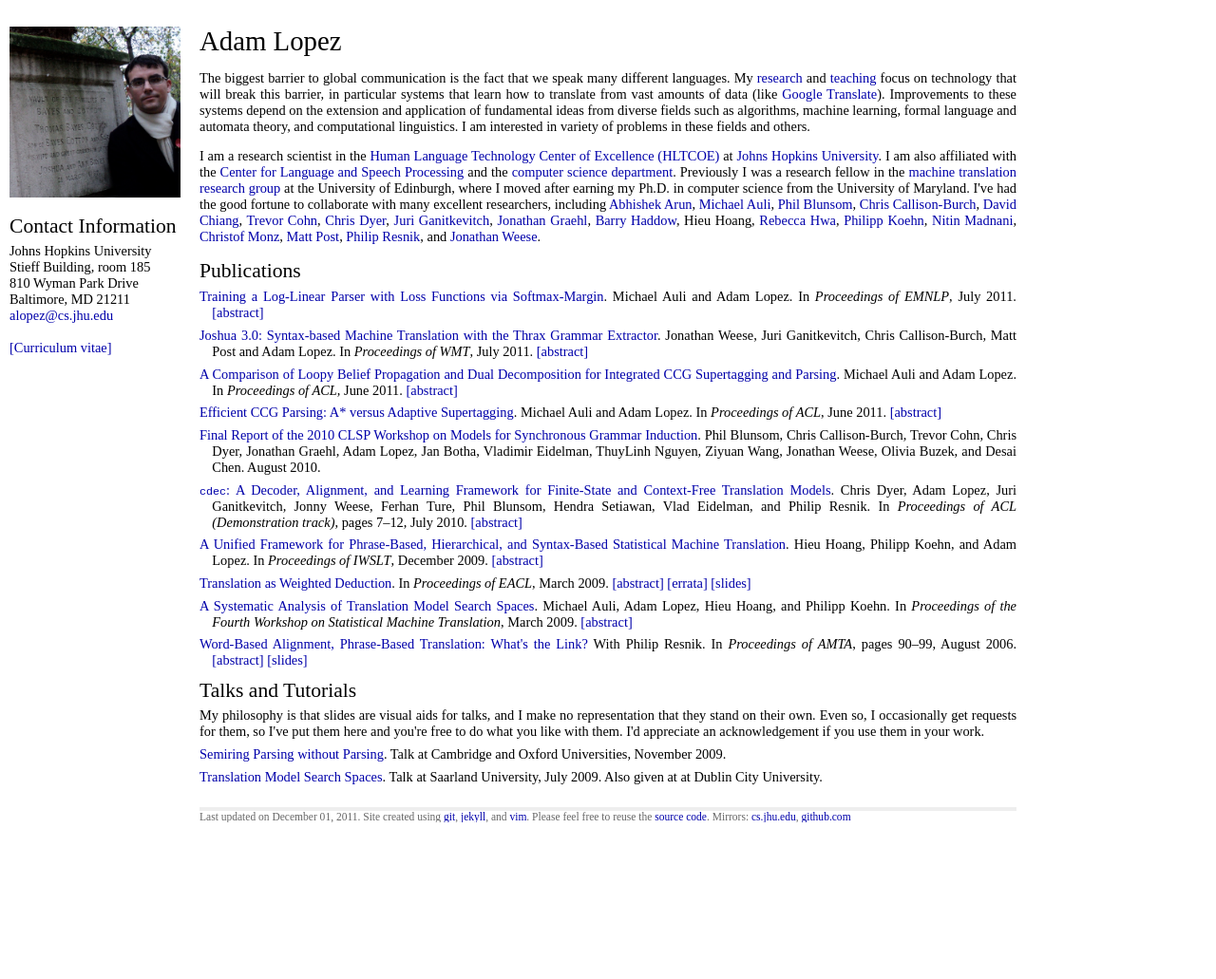
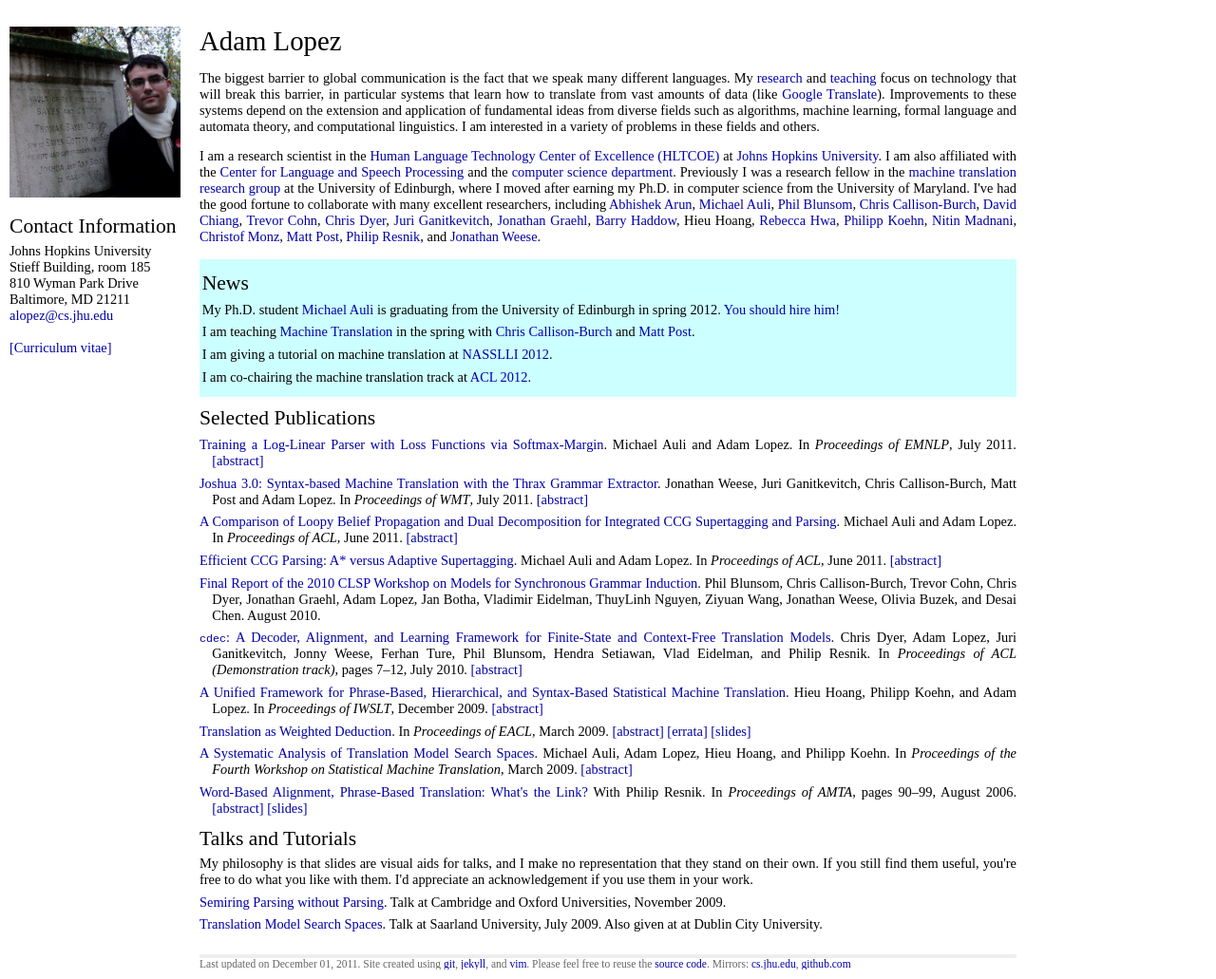
Before and after one commit to alopez/alopez.github.com, a Jekyll site: the page built from index.html, in a window 1280 px wide. Shown: the whole page at 95% size. Built offline with Jekyll 4.4.1, drawn with Linux system fonts in a browser that asks for light colours; before the commit the page ends 900 px from its top, so only the background shows below that.

Commit message:
Added news, slight rewording

```diff
--- a/index.html
+++ b/index.html
@@ -13,10 +13,18 @@ function unhide(divID) {
 
 <div id="bio" class="cv">
 <h1>Adam Lopez</h1>
-<p>The biggest barrier to global communication is the fact that we speak many different languages. My <a href="#pubs">research</a> and <a href="esslli2010.html">teaching</a> focus on technology that will break this barrier, in particular systems that learn how to translate from vast amounts of data (like <a href="http://translate.google.com">Google Translate</a>). Improvements to these systems depend on the extension and application of fundamental ideas from diverse fields such as algorithms, machine learning, formal language and automata theory, and computational linguistics. I am interested in variety of problems in these fields and others.
+<p>The biggest barrier to global communication is the fact that we speak many
+different languages. My <a href="#pubs">research</a> and
+<a href="esslli2010.html">teaching</a> focus on technology that will break
+this barrier, in particular systems that learn how to translate from vast
+amounts of data (like <a href="http://translate.google.com">Google Translate</a>).
+Improvements to these systems depend on the extension and application of
+fundamental ideas from diverse fields such as algorithms, machine learning,
+formal language and automata theory, and computational linguistics. I am
+interested in a variety of problems in these fields and others.
 
 <p>I am a research scientist in the  <a href="http://web.jhu.edu/hltcoe">Human
-  Language Technology Center of Excellence (HLTCOE)</a> at <a href="http://www.jhu.edu">Johns Hopkins University</a>.
+Language Technology Center of Excellence (HLTCOE)</a> at <a href="http://www.jhu.edu">Johns Hopkins University</a>.
 I am also affiliated with the <a href="http://www.clsp.jhu.edu">Center for Language and Speech Processing</a>
 and the <a href="http://www.cs.jhu.edu">computer science department</a>.  Previously I was a research fellow in the
 <a href="http://www.statmt.org/ued">machine translation research group</a> at the
@@ -43,8 +51,22 @@ Hieu Hoang,
 <a href="http://cs.jhu.edu/~jonny/">Jonathan Weese</a>.
 </div>
 
+<div class="news">
+<h2>News</h2>
+<ul class="posts">
+  <li>My Ph.D. student <a href="http://homepages.inf.ed.ac.uk/s0453934/">Michael Auli</a>
+      is graduating from the University of Edinburgh in spring 2012. <a href="http://homepages.inf.ed.ac.uk/s0453934/Michael_Auli_CV.academic.pdf">You should hire him!</a></li>
+  <li>I am teaching <a href="http://www.cs.jhu.edu/~alopez/600.468.spring2012/">Machine Translation</a>
+      in the spring with <a href="http://www.cs.jhu.edu/~ccb">Chris Callison-Burch</a> and
+      <a href="https://sites.google.com/site/mjpost/">Matt Post</a>.</li>
+  <li>I am giving a tutorial on machine translation at <a href="http://nasslli2012.com/">NASSLLI 2012</a>.</li>
+  <li>I am co-chairing the machine translation track at <a href="http://www.acl2012.org/">ACL 2012</a>.</li>
+</ul>
+</div>
+
 <a name="pubs"></a>
-<h2>Publications</h2>
+<h2>Selected Publications</h2>
+
 <ul class="posts">
   {% for post in site.posts %}
     {% if post.layout == 'paper' %}
@@ -83,10 +105,9 @@ Hieu Hoang,
 
 <h2>Talks and Tutorials</h2>
 My philosophy is that slides are visual
-aids for talks, and I make no representation that they stand on their own. Even so,
-I occasionally get requests for them, so I've put them here and you're free
-to do what you like with them.  I'd appreciate an acknowledgement if you
-use them in your work.
+aids for talks, and I make no representation that they stand on their own.
+If you still find them useful, you're free to do what you like with them.
+I'd appreciate an acknowledgement if you use them in your work.
 
 <ul class="posts">
   {% for post in site.posts %}
```
